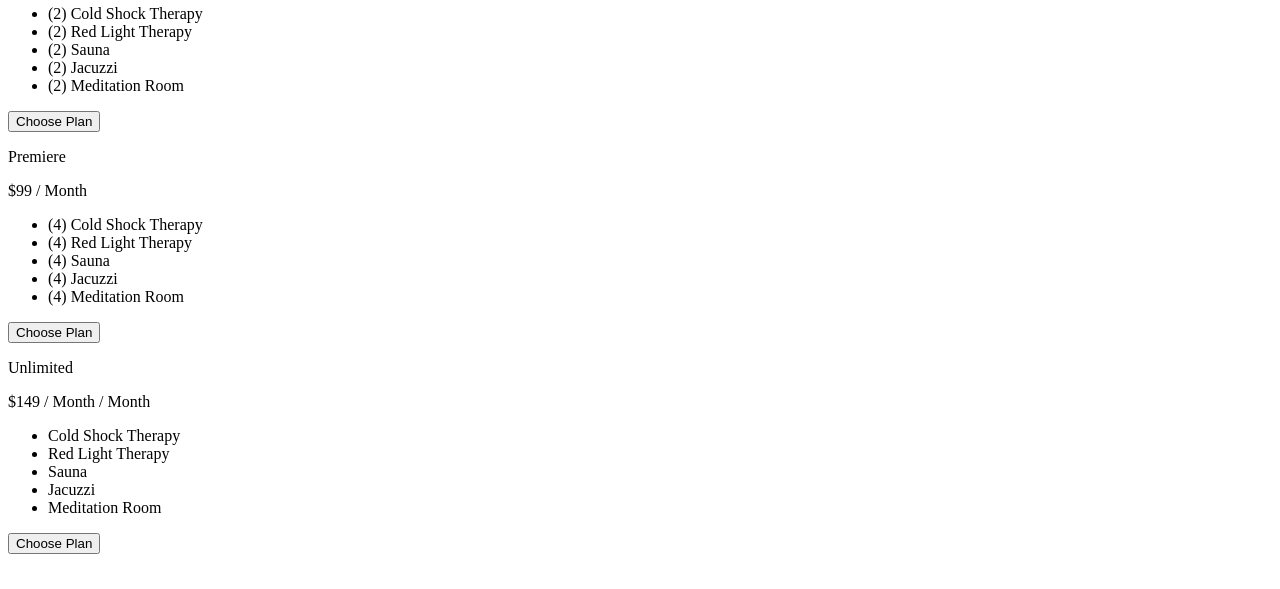
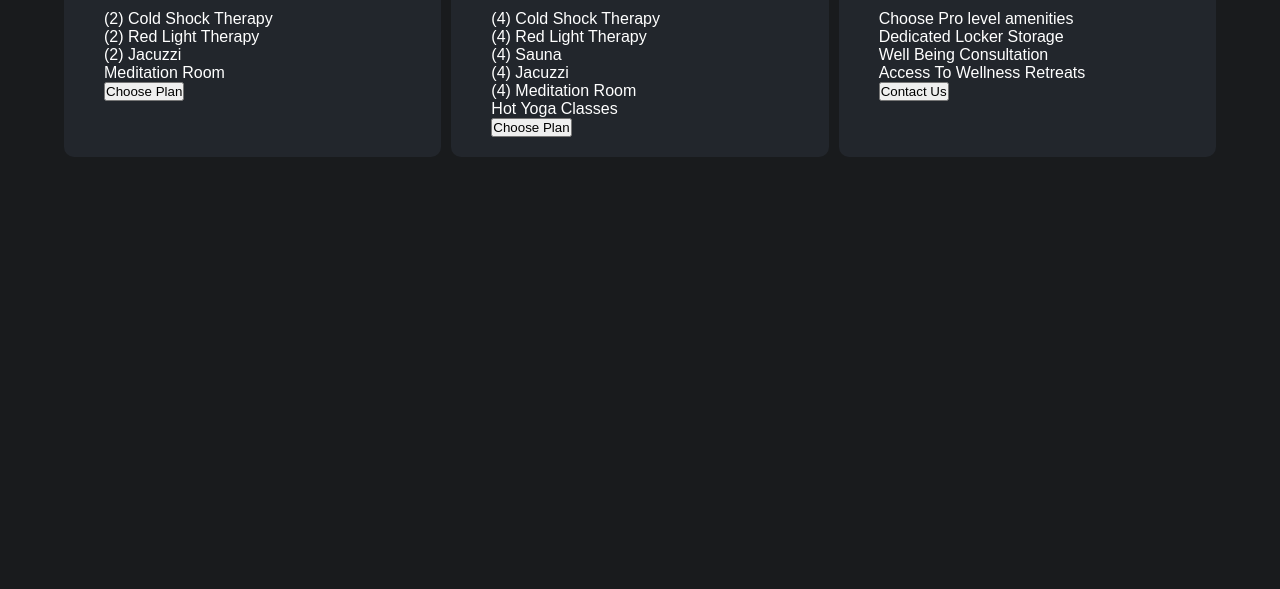
Before and after one commit to TechNestOwl/Pricing-Card-Page, a plain HTML site: page index.html in a window 1280 px wide. Shown: the part 211-800 px from the top of the page. Drawn offline with Linux system fonts and the light colour scheme.

Commit message:
first round of styling added

```diff
--- a/index.html
+++ b/index.html
@@ -5,6 +5,7 @@
     <meta charset="UTF-8">
     <meta http-equiv="X-UA-Compatible" content="IE=edge">
     <meta name="viewport" content="width=device-width, initial-scale=1.0">
+    <link rel="stylesheet" href="style.css">
     <title>Price Plans</title>
 </head>
 
@@ -17,39 +18,38 @@
    <div id="pricing">
     <div class="price-card">
         <p class="card-header">Starter</p>
-        <p class="card-price">$49.99 / Month</p>
+        <p class="card-price">$49.99<span class="month">/ Month</span></p>
         <ul>
             <li>(2) Cold Shock Therapy</li>
             <li>(2) Red Light Therapy</li>
-            <li>(2) Sauna</li>
             <li>(2) Jacuzzi</li>
-            <li>(2) Meditation Room</li>
+            <li>Meditation Room</li>
         </ul>
-        <button class="price-btn">Choose Plan</button>
+        <button class="price-btn" id="price1btn">Choose Plan</button>
     </div>
     <div class="price-card">
         <p class="card-header">Premiere</p>
-        <p class="card-price">$99 / Month</p>
+        <p class="card-price">$99<span class="month">/ Month</span></p>
         <ul>
             <li>(4) Cold Shock Therapy</li>
             <li>(4) Red Light Therapy</li>
             <li>(4) Sauna</li>
             <li>(4) Jacuzzi</li>
             <li>(4) Meditation Room</li>
+            <li>Hot Yoga Classes</li>
         </ul>
-        <button class="price-btn">Choose Plan</button>
+        <button class="price-btn" id="price2btn" >Choose Plan</button>
     </div>
     <div class="price-card">
-        <p class="card-header">Unlimited</p>
-        <p class="card-price">$149 / Month / Month</p>
+        <p class="card-header">Personalized Plan</p>
+        <p class="card-price">Let's Talk</p>
         <ul>
-            <li>Cold Shock Therapy</li>
-            <li>Red Light Therapy</li>
-            <li>Sauna</li>
-            <li>Jacuzzi</li>
-            <li>Meditation Room</li>
+            <li>Choose Pro level amenities </li>
+            <li>Dedicated Locker Storage</li>
+            <li>Well Being Consultation</li>
+            <li>Access To Wellness Retreats</li>
         </ul>
-        <button class="price-btn">Choose Plan</button>
+        <button class="price-btn" id="price3btn">Contact Us</button>
     </div>
 
    </div>
--- a/style.css
+++ b/style.css
@@ -2,6 +2,65 @@
     padding: 0;
     margin: 0;
     box-sizing: border-box;
+    font-family: sans-serif;
 }
 
-/* write your CSS here */
+:root{
+    --black: #191b1d;
+    --dark-gray: #22262c;
+    --pink: #bc1e4a;
+}
+
+body{
+    background-color: var(--black);
+    max-width: 90%;
+    margin: 0 auto;
+}
+
+.price-card{
+    background-color: var(--dark-gray);
+    border-radius: 10px;
+    padding: 20px 40px;
+}
+
+#pricing{
+    color: white;
+    display:grid;
+    grid-template-columns: 1fr 1fr 1fr;
+    gap:10px;
+}
+
+.card-header{
+    font-size: 18px;
+    margin-bottom: 20px;
+    text-align:center;
+    font-weight: 250;
+}
+.card-price{
+    font-size:34px;
+    text-align:center;
+    margin-bottom: 25px;
+    font-weight: bold;
+}
+.month{
+    font-size: 16px;
+    font-weight: 500;
+    margin-left: 5px;
+}
+ul{
+    list-style: none; /* remove default bullets */
+}
+
+
+
+
+
+
+
+
+@media only screen and (max-width: 750px){
+    #pricing{
+        grid-template-columns: 1fr;
+        gap:10px;
+    }
+}
```
